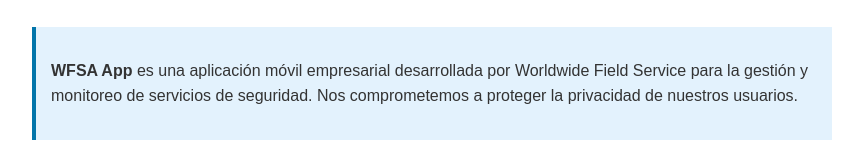
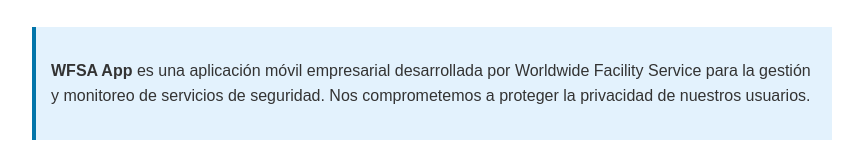
Before and after one commit to wwdiegovarela/worldwide-app-privacy, a plain HTML site: page index.html in a window 1280 px wide. Shown: the part 156-315 px from the top of the page, without its empty margins (208-1071 px from the left). Drawn offline with Linux system fonts and the light colour scheme.

Commit message:
Update index.html

```diff
--- a/index.html
+++ b/index.html
@@ -52,7 +52,7 @@
     <p class="fecha">Última actualización: 20 de enero de 2025</p>
 
     <div class="highlight">
-        <p><strong>WFSA App</strong> es una aplicación móvil empresarial desarrollada por Worldwide Field Service para la gestión y monitoreo de servicios de seguridad. Nos comprometemos a proteger la privacidad de nuestros usuarios.</p>
+        <p><strong>WFSA App</strong> es una aplicación móvil empresarial desarrollada por Worldwide Facility Service para la gestión y monitoreo de servicios de seguridad. Nos comprometemos a proteger la privacidad de nuestros usuarios.</p>
     </div>
 
     <h2>1. Información que Recopilamos</h2>
```
